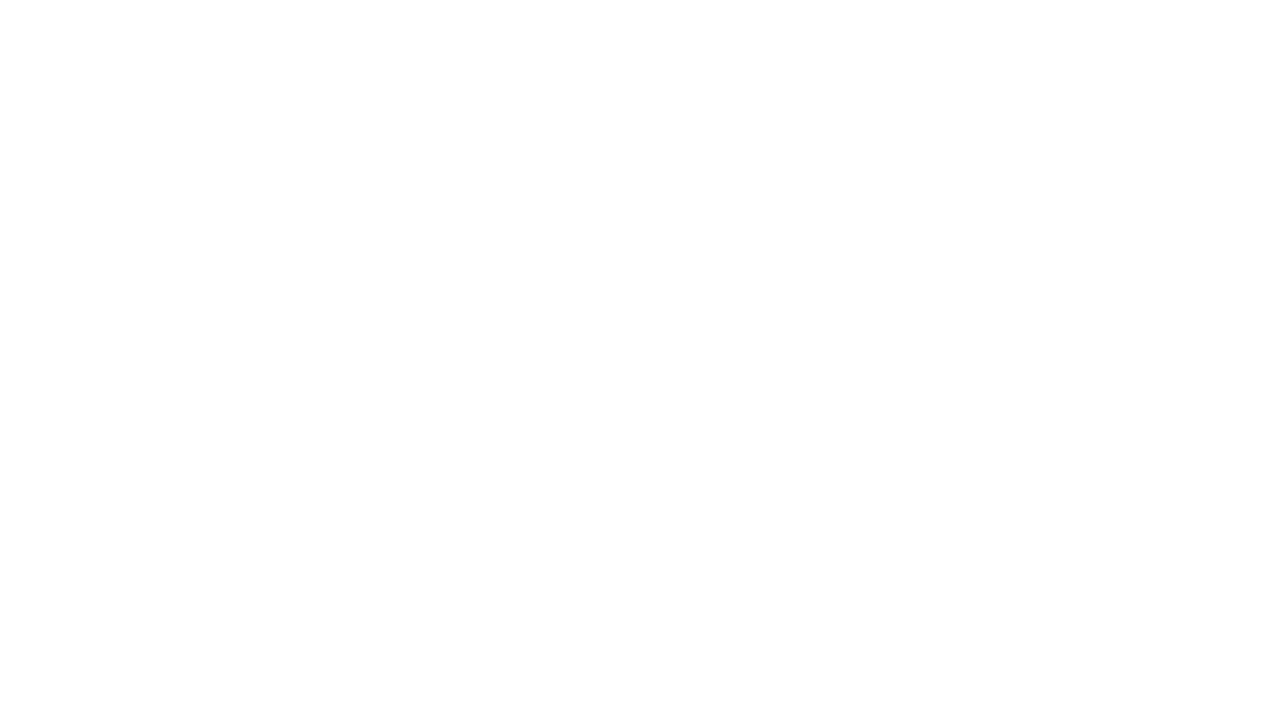
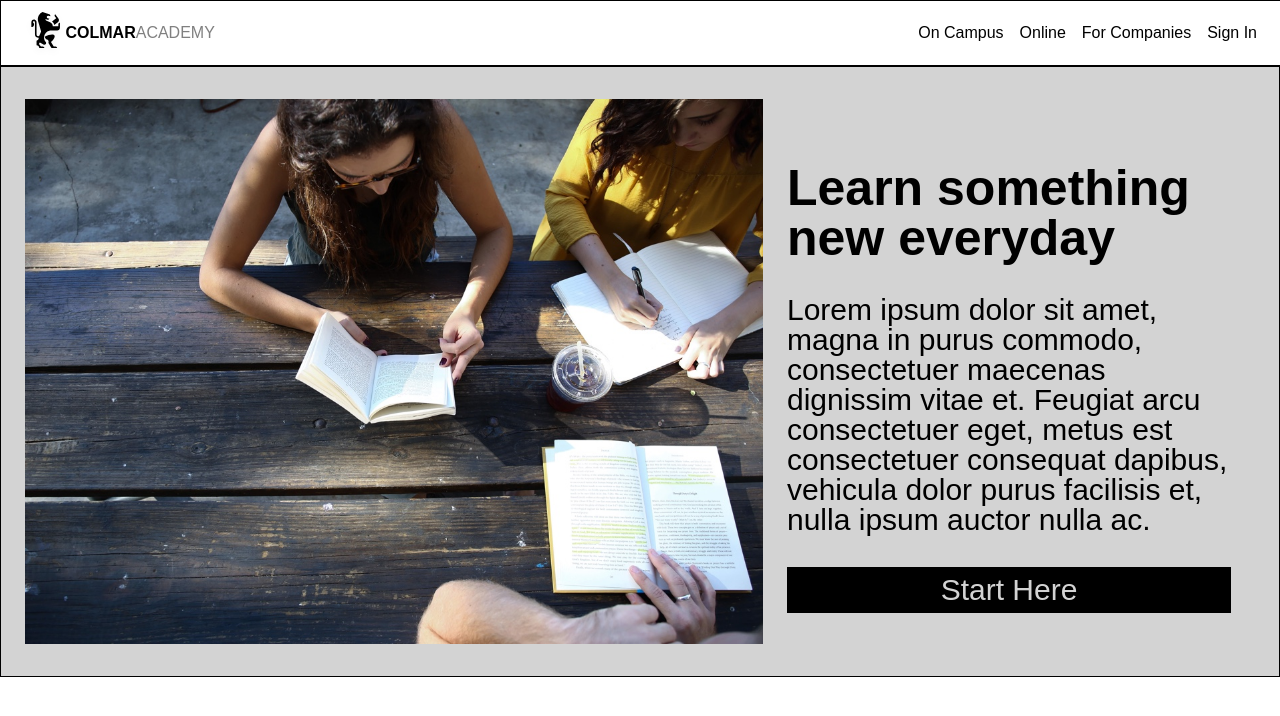
Before and after one commit to chrisstanarsenault/colmar, a plain HTML site: page index.html in a window 1280 px wide. Drawn offline with Linux system fonts and the light colour scheme.

Commit message:
first banner section done

```diff
--- a/index.html
+++ b/index.html
@@ -2,9 +2,40 @@
 <html>
 <head>
   <title>Colmar Academy</title>
-
+  <link rel="stylesheet" type="text/css" href="./resources/css/reset.css">
+  <link rel="stylesheet" type="text/css" href="./resources/css/style.css">
 </head>
 <body>
+<!-- Header -->
+<header class="container">
+  <div class="flex-content">
+    <!-- <div class="title"> -->
+    <img src="./resources/images/ic-logo.svg" />
+    <div class="colmar">COLMAR</div>
+    <div class="academy">ACADEMY</div>
+    <!-- </div> -->
+    <nav class="desktop">
+      <ul>
+        <li>On Campus</li>
+        <li>Online</li>
+        <li>For Companies</li>
+        <li>Sign In</li>
+      </ul>
+    </nav>
+  </div>
+</header>
 
+<!-- Learn Something New -->
+<div class="banner container">
+  <div class="learn flex-content">
+    <img src="./resources/images/banner.jpg" />
+    <div class="flex-content first-banner">
+      <h1 class="first-h1">Learn something new everyday</h1>
+      <h2 class="first-h2">Lorem ipsum dolor sit amet, magna in purus commodo, consectetuer maecenas dignissim vitae et. Feugiat arcu consectetuer eget, metus est consectetuer consequat dapibus, vehicula dolor purus facilisis et, nulla ipsum auctor nulla ac.</h2>
+      <span class="button">Start Here</span>
+    </div>
+
+  </div>
+</div>
 </body>
 </html>
--- a/resources/css/style.css
+++ b/resources/css/style.css
@@ -0,0 +1,97 @@
+html {
+  font-family: sans-serif;
+}
+
+.container {
+  display: block;
+}
+header {
+  /*position: fixed;*/
+  width: 100%;
+  height: 64px;
+  background-color: white;
+  z-index: 1;
+  border: 1px solid black;
+}
+
+header .flex-content {
+  display: flex;
+  align-items: center;
+  padding: .5rem 0;
+  margin: 0 24px;
+}
+
+header img {
+  height: 3rem;
+}
+
+div .title {
+  align-items: center;
+}
+
+.colmar {
+  font-weight: bold;
+}
+
+.academy {
+  color: grey;
+  flex-grow: 1;
+}
+
+header nav ul {
+  display: flex;
+}
+
+nav li {
+  padding-left: 16px;
+}
+
+div .title {
+  flex-grow: 1;
+}
+
+/*Learn*/
+
+.banner {
+  position: relative;
+}
+
+.learn {
+  background-color: lightgrey;
+  border: 1px solid black;
+  padding-right: 48px;
+}
+
+.learn img {
+  width: 60%;
+  padding: 32px 24px;
+}
+
+div .flex-content {
+  display: flex;
+}
+
+.first-banner {
+  flex-direction: column;
+  margin: auto;
+}
+
+.learn .first-banner h1 {
+  font-size: 50px;
+  font-weight: bold;
+  margin: 32px 0 16px 0;
+}
+
+.learn .first-banner h2 {
+  font-size: 30px;
+  margin: 16px 0 16px 0;
+}
+
+.button {
+  background-color: black;
+  color: lightgrey;
+  font-size: 30px;
+  padding: 8px 0;
+  text-align: center;
+  margin-top: 16px;
+}
```
